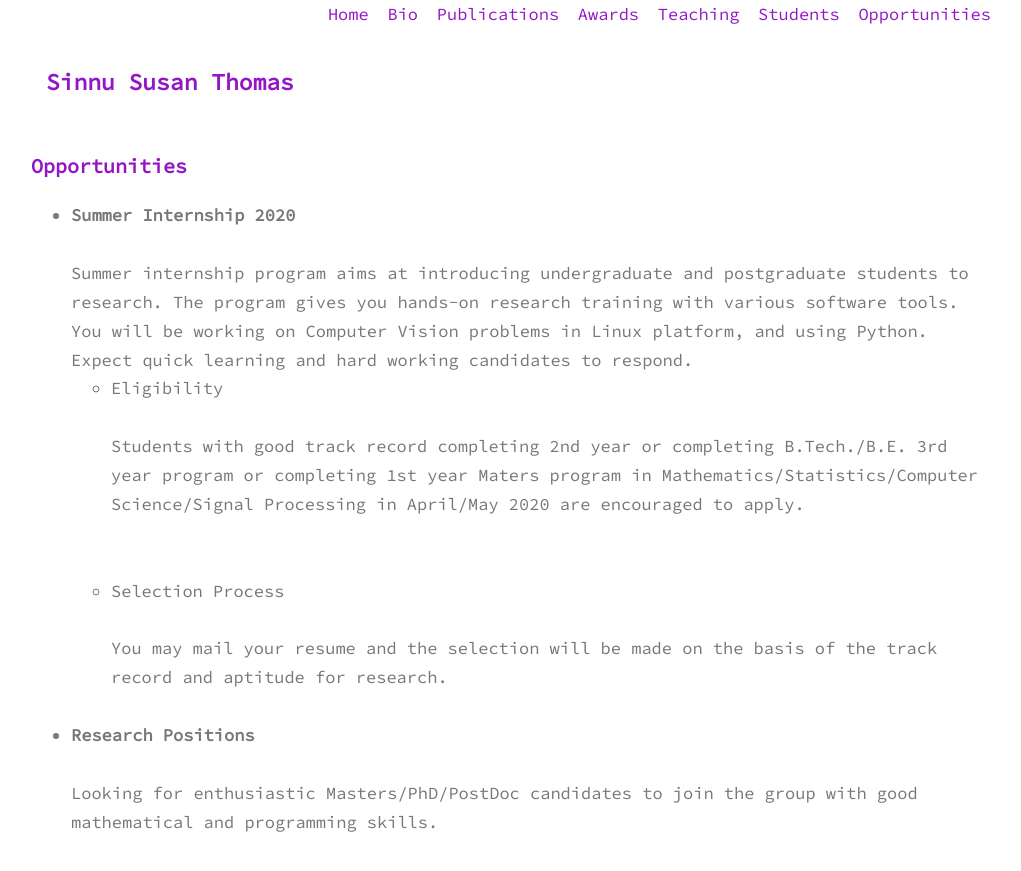
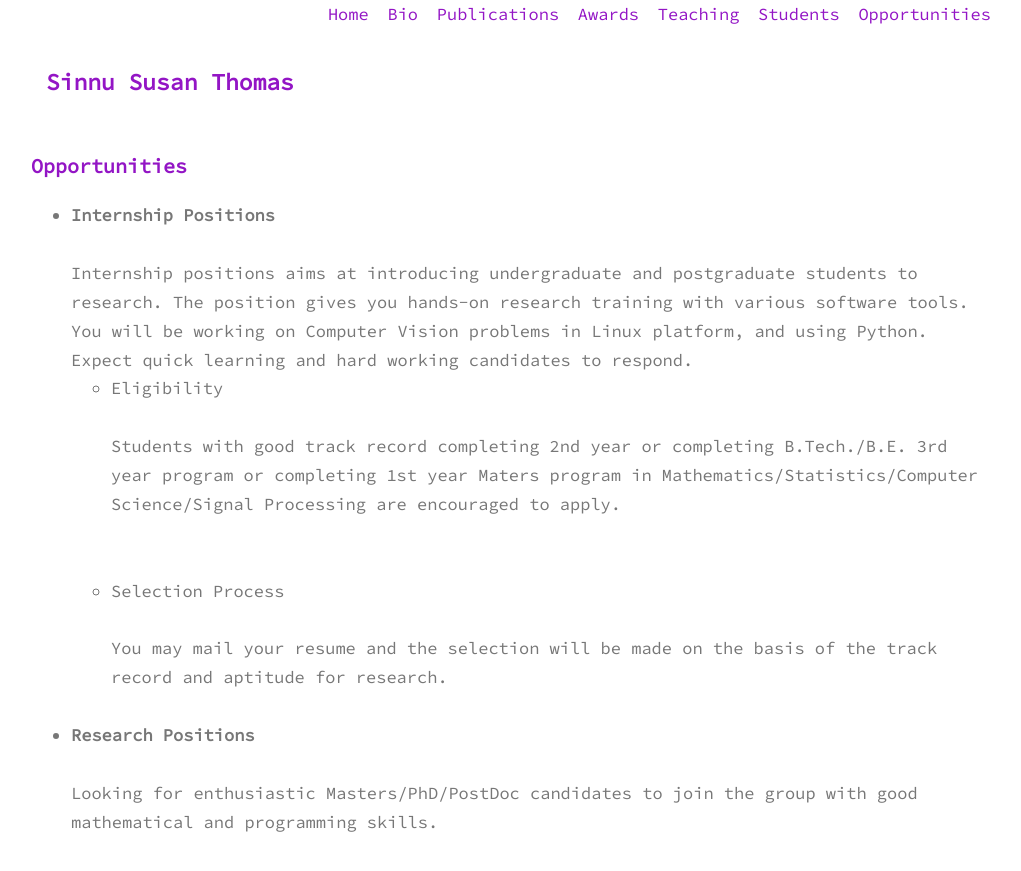
Before and after one commit to sinnuthomas/sinnuthomas.github.io, a Jekyll site: the page built from opportunities.md, in a window 1280 px wide. Shown: the top 871 px of the page, without its empty margins (129-1150 px from the left). Built offline with Jekyll 4.4.1, drawn with Linux system fonts in a browser that asks for light colours.

Commit message:
Update opportunities.md

```diff
--- a/opportunities.md
+++ b/opportunities.md
@@ -4,12 +4,12 @@
 permalink: /opportunities/
 ---
 
-* **Summer Internship 2020**
+* **Internship Positions**
   <br/><br/>
-Summer internship program aims at introducing undergraduate and postgraduate students to research. The program gives you hands-on research training with various software tools.  You will be working on Computer Vision problems in Linux platform, and using Python. Expect quick learning and hard working candidates to respond.
+Internship positions aims at introducing undergraduate and postgraduate students to research. The position gives you hands-on research training with various software tools.  You will be working on Computer Vision problems in Linux platform, and using Python. Expect quick learning and hard working candidates to respond.
   * Eligibility
   <br/><br/>
-  Students with good track record completing 2nd year or completing B.Tech./B.E. 3rd year program or completing 1st year  Maters program in Mathematics/Statistics/Computer Science/Signal Processing in April/May 2020 are encouraged to apply.
+  Students with good track record completing 2nd year or completing B.Tech./B.E. 3rd year program or completing 1st year  Maters program in Mathematics/Statistics/Computer Science/Signal Processing are encouraged to apply.
   <br/><br/>
   * Selection Process
   <br/><br/>
```
